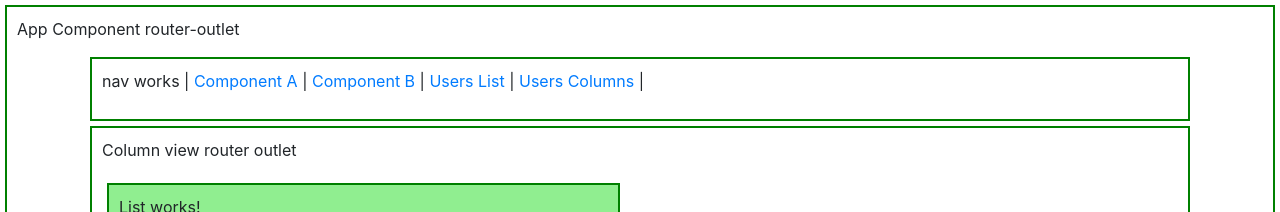
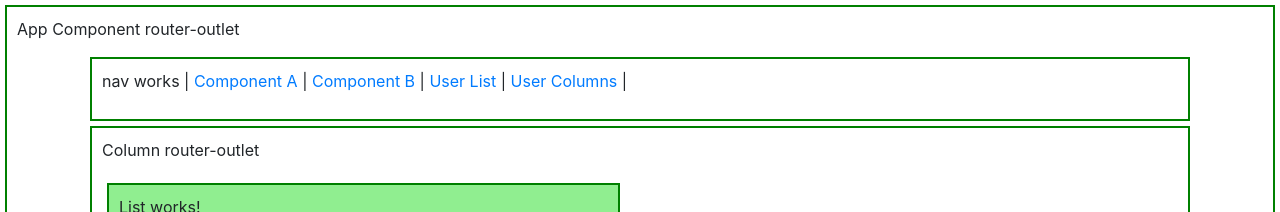
Before and after one commit to avansinformatica/angular-components-routing, an Angular app: page /columns in a window 1280 px wide. Shown: the top 212 px of the page. Built offline with nearby package versions, Linux system fonts and the light colour scheme.

Commit message:
Updated na les 2

```diff
--- a/src/app/pages/columns/columns.component.html
+++ b/src/app/pages/columns/columns.component.html
@@ -1,5 +1,5 @@
 <div class="component">
-  <p>Column view router outlet</p>
+  <p>Column router-outlet</p>
   <div class="row">
     <!-- Lijst links -->
     <div class="col">
--- a/src/app/pages/list/list.component.html
+++ b/src/app/pages/list/list.component.html
@@ -15,7 +15,7 @@
         <td>user-a@host.com</td>
       </tr>
       <tr>
-        <td><a routerLink="/users/3">User Drie</a></td>
+        <td><a routerLink="3">User Drie</a></td>
         <td>user-a@host.com</td>
       </tr>
     </tbody>
--- a/src/app/shared/nav/nav.component.html
+++ b/src/app/shared/nav/nav.component.html
@@ -3,7 +3,7 @@
     nav works |
     <a routerLink="component-a">Component A</a> |
     <a routerLink="component-b">Component B</a> |
-    <a routerLink="users">Users List</a> |
-    <a routerLink="columns">Users Columns</a> |
+    <a routerLink="users">User List</a> |
+    <a routerLink="columns">User Columns</a> |
   </p>
 </div>
```
